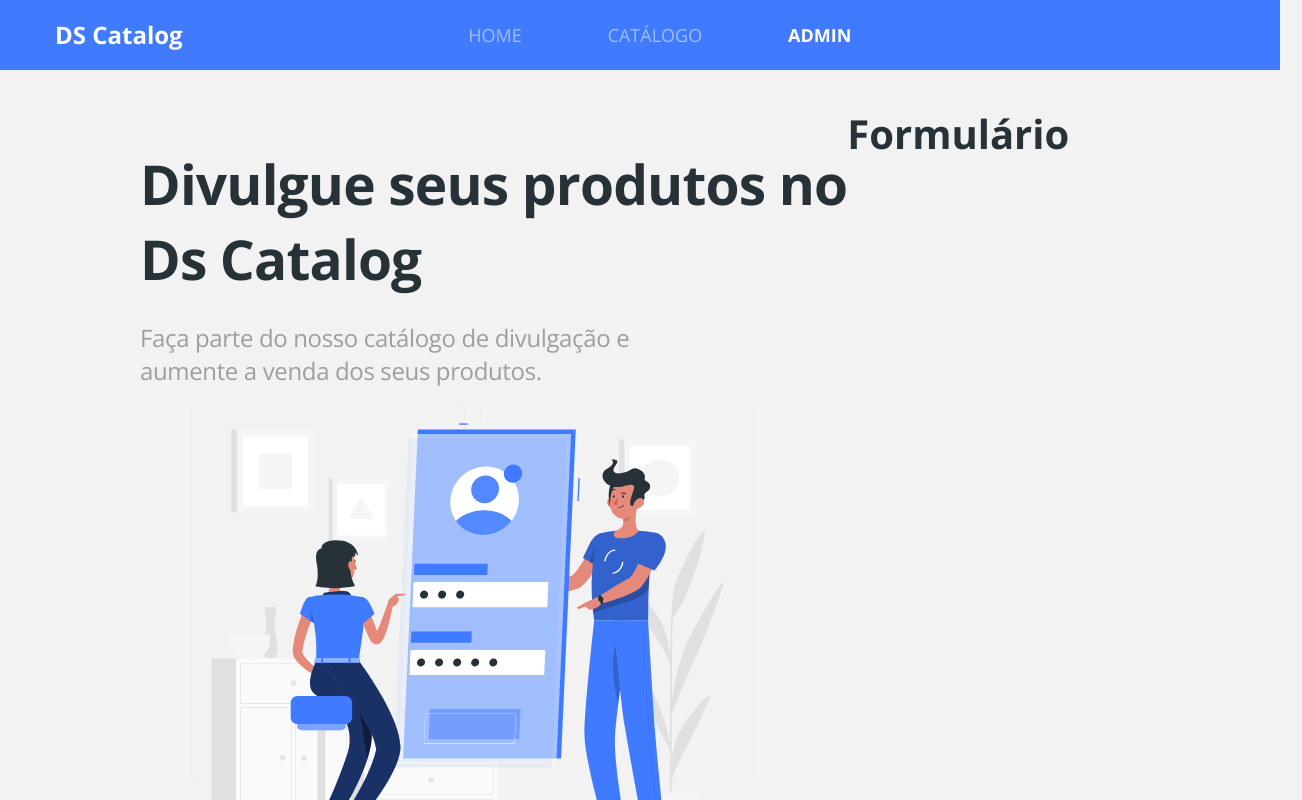
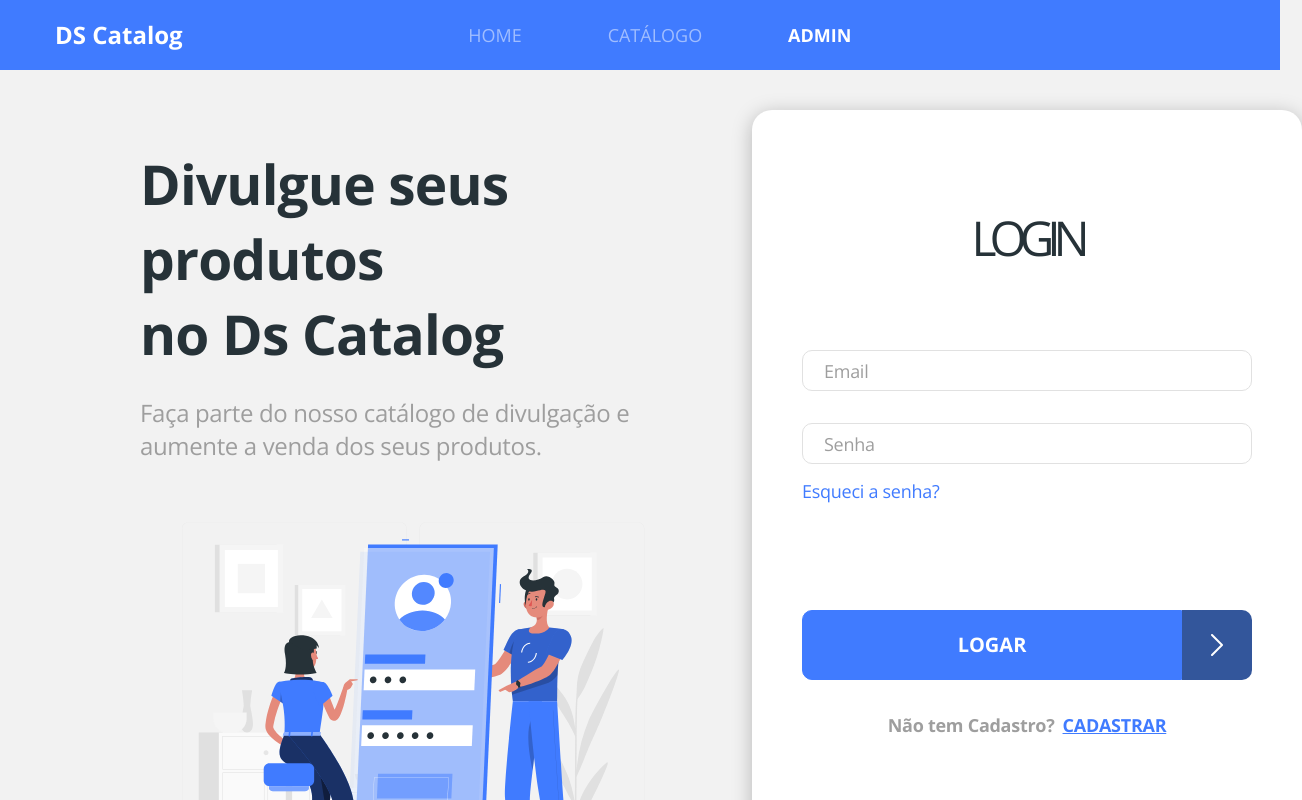
Before and after one commit to kleberlimaGit/dscatalog-bootcamp, a React (Create React App) app in the folder front-web/: page /admin/auth/login in a window 1280 px wide. Shown: the top 800 px of the page, 1302 px wide, since content can reach past the window. Built offline with nearby package versions, Linux system fonts and the light colour scheme.

Commit message:
Tela de login

```diff
--- a/front-web/src/Routes.tsx
+++ b/front-web/src/Routes.tsx
@@ -24,7 +24,7 @@ const Routes = () => (
         <Route path="/products/:productId">
             <ProductDetails/>
         </Route>
-
+        <Redirect from ="/admin/auth" to="/admin/auth/login" exact/>
         <Route path="/admin/auth">
             <Auth/>
         </Route>
--- a/front-web/src/app.scss
+++ b/front-web/src/app.scss
@@ -27,3 +27,23 @@ a {
   box-shadow: 0px 4px 20px rgba(0,0,0,0.25);
   background-color: #ffffff;
 }
+
+.input-base {
+  padding: 0 21px;
+  border: 1px solid #e1e1e1;
+  border-radius: 10px;
+  line-height: 25px;
+  font-size: 18px;
+  letter-spacing: -0.015em;
+  color: #263238;
+  font-family: Open Sans;
+
+  &::placeholder{
+    color: #9e9e9e;
+  }
+
+}
+
+.margin-input-32{
+  margin-bottom: 32px;
+}
--- /dev/null
+++ b/front-web/src/pages/Auth/components/Card/index.tsx
@@ -0,0 +1,21 @@
+import React from 'react';
+import './styles.scss';
+
+type Props = {
+ title:string;
+ children:React.ReactNode;
+}
+
+const AuthCard = ( {title , children}:Props) => {
+    return (
+            <div className="card-base auth-card">
+                <h1 className="auth-card-title">
+                    {title}
+                </h1>
+                {children}
+            </div>
+        )
+}
+
+
+export default AuthCard;
--- /dev/null
+++ b/front-web/src/pages/Auth/components/Card/styles.scss
@@ -0,0 +1,15 @@
+.auth-card{
+    padding: 95px 50px 50px ;
+    border-radius: 20px;
+    width: 550px;
+}
+
+.auth-card-title{
+    text-transform: uppercase;
+    font-size: 48px;
+    line-height: 65px;
+    text-align: center;
+    letter-spacing: -0.15em;
+    color: #263238;
+    font-weight: normal;
+}
--- /dev/null
+++ b/front-web/src/pages/Auth/components/Login/index.tsx
@@ -0,0 +1,45 @@
+import ButtonIcon from 'core/components/Button-icon';
+import React from 'react';
+import { Link } from 'react-router-dom';
+import AuthCard from '../Card';
+import './styles.scss';
+
+
+const Login = () => {
+    return (
+        <AuthCard title="Login">
+            <form className="login-form">
+
+                <input type="email"
+                className="form-control input-base margin-input-32"
+                placeholder="Email" />
+
+                <input type="password"
+                className="form-control input-base"
+                placeholder="Senha" />
+
+                <Link to="/admin/auth/recover" className="login-link-recover">
+                    Esqueci a senha?
+                </Link>
+                <div className="login-submit-button">
+                    <ButtonIcon text="logar"/>
+                </div>
+
+                <div className="d-flex justify-content-center login-text-reg">
+                    <span className="not-registered">
+                        Não tem Cadastro?
+                    </span>
+                    <Link to="/admin/auth/register" className="format-link-reg">
+                        Cadastrar
+                    </Link>
+                </div>
+
+            </form>
+
+        </AuthCard>
+    )
+
+}
+
+
+export default Login;
--- /dev/null
+++ b/front-web/src/pages/Auth/components/Login/styles.scss
@@ -0,0 +1,43 @@
+.login-form{
+   margin-top: 80px;
+}
+
+.login-link-recover{
+    font-family: Open Sans;
+    font-size: 18px;
+    line-height: 25px;
+    letter-spacing: -0.015em;
+    color: #407BFF;
+    margin: 15px 0 106px;
+    display: block;
+}
+
+.login-submit-button{
+    margin-bottom: 33px;
+}
+.login-text-reg{
+    margin-bottom: 110px;
+}
+.not-registered{
+    font-family: Open Sans;
+    font-weight: bold;
+    font-size: 18px;
+    line-height: 25px;
+    text-align: center;
+    letter-spacing: -0.015em;
+    color:#9e9e9e;
+}
+
+.format-link-reg{
+    text-transform: uppercase;
+    font-family: Open Sans;
+    font-style: normal;
+    font-weight: bold;
+    font-size: 18px;
+    line-height: 25px;
+    text-align: center;
+    letter-spacing: -0.015em;
+    text-decoration-line: underline;
+    color: #407BFF;
+    margin-left: 8px;
+}
--- a/front-web/src/pages/Auth/index.tsx
+++ b/front-web/src/pages/Auth/index.tsx
@@ -1,21 +1,37 @@
 import React from 'react';
 import './styles.scss';
-import { ReactComponent as AuthImage} from 'core/assets/images/Desenho-login.svg';
-const Auth = () =>(
+import { ReactComponent as AuthImage } from 'core/assets/images/Desenho-login.svg';
+import { Route, Switch } from 'react-router-dom';
+import Login from './components/Login';
+
+
+const Auth = () => (
     <div className="auth-container">
         <div className="auth-info">
             <h1 className="auth-info-title">
-                    Divulgue seus produtos no<br/>
-                    Ds Catalog
+                Divulgue seus produtos <br />
+                no Ds Catalog
                 </h1>
             <p className="auth-info-subtitle">
-                    Faça parte do nosso catálogo de divulgação e <br/>
+                Faça parte do nosso catálogo de divulgação e <br />
                     aumente a venda dos seus produtos.
                 </p>
-                <AuthImage/>
+            <AuthImage className="auth-img"/>
         </div>
         <div className="auth-content">
-               <h1>Formulário</h1>
+                <Switch>
+                    <Route path="/admin/auth/login">
+                        <Login/>
+                    </Route>
+                    <Route path="/admin/auth/register">
+                        <h1>Cadastro</h1>
+                    </Route>
+                    <Route path="/admin/auth/recover">
+                        <h1>Recuperar</h1>
+                    </Route>
+
+                </Switch>
+
         </div>
     </div>
 
--- a/front-web/src/pages/Auth/styles.scss
+++ b/front-web/src/pages/Auth/styles.scss
@@ -1,6 +1,14 @@
 .auth-container{
-    padding: 40px 40px 109px 140px;
+    padding: 40px 40px 60px 140px;
     display: flex;
+}
+
+.auth-img{
+    width: 550px;
+}
+
+.auth-info{
+    margin-right: 62px;
 }
 .auth-info-title{
     margin-top: 36px;
```
Also changed, not shown: 1 other file (tests, documents, lock files or other folders). Lines whose indentation alone changed are shown as unchanged.
